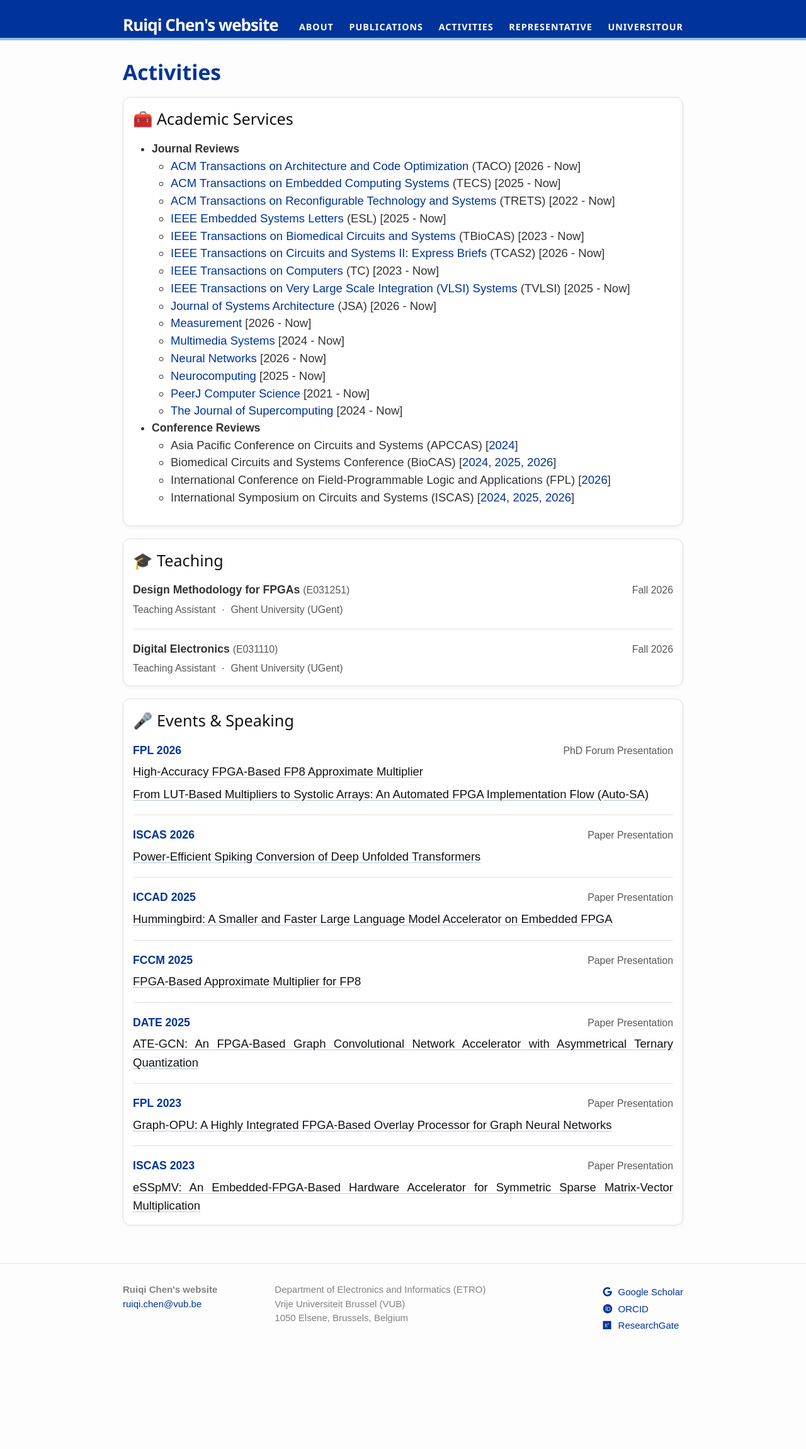
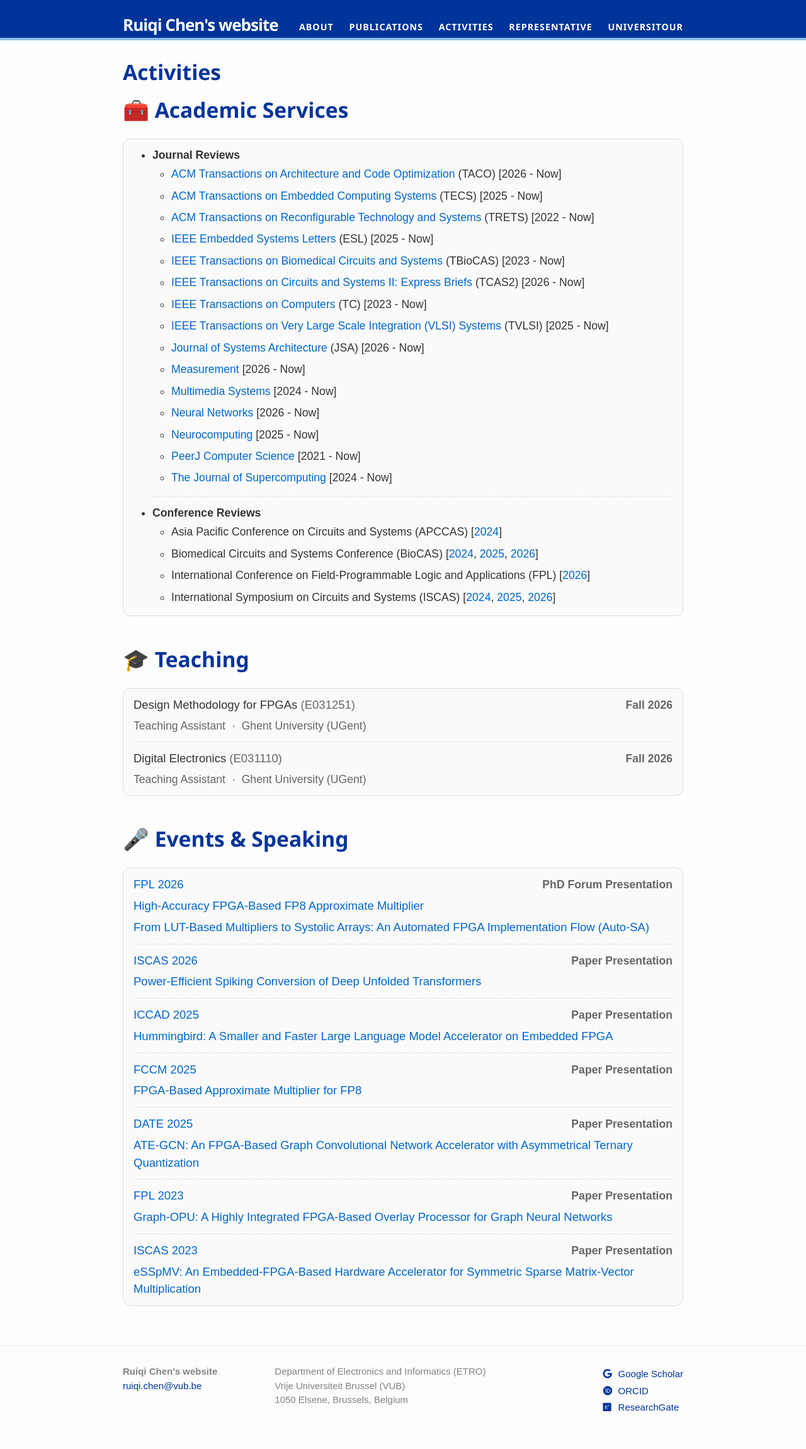
Before and after one commit to ruiqichen7/ruiqichen7.github.io, a Jekyll site: the page built from activities.md, in a window 1280 px wide. Shown: the whole page at 63% size. Built offline with Jekyll 4.4.1, drawn with Linux system fonts in a browser that asks for light colours; before the commit the page ends 2170 px from its top, so only the background shows below that.

Commit message:
update activities

```diff
--- a/_sass/_paper-box.scss
+++ b/_sass/_paper-box.scss
@@ -29,6 +29,63 @@
 }
 
 .page-activities {
+  .post-content > h2 {
+    margin: 48px 0 25.5px;
+    font-family: 'Segoe UI', sans-serif;
+    font-size: 2em;
+    font-weight: 700;
+    line-height: 1.2;
+    letter-spacing: 0;
+    color: #00349a;
+  }
+
+  .post-content > h2:first-child {
+    margin-top: 0;
+  }
+
+  .activity-card {
+    margin: 16px 0 32px;
+    padding: 12px 16px;
+    background: #fafafa;
+    border: 1px solid #ddd;
+    border-radius: 12px;
+    box-shadow: none;
+    font-family: Arial, "Times New Roman", serif;
+    font-size: 1.05em;
+    line-height: 1.5;
+    color: #333;
+  }
+
+  .activity-card p,
+  .activity-card ul {
+    font-size: 1em;
+    text-align: left;
+  }
+
+  .activity-card a {
+    color: #0066cc;
+    text-decoration: none;
+
+    &:hover,
+    &:focus-visible {
+      text-decoration: underline;
+    }
+  }
+
+  .activity-card .paper-box-text > ul:last-child {
+    margin-bottom: 0;
+  }
+
+  .activity-card .paper-box-text > ul > li + li {
+    margin-top: 12px;
+    padding-top: 12px;
+    border-top: 1px dashed #d8dee4;
+  }
+
+  .activity-card .paper-box-text > ul > li > ul > li {
+    padding: 4px 0;
+  }
+
   .teaching-list,
   .events-list {
     list-style: none;
@@ -38,9 +95,9 @@
 
   .teaching-course + .teaching-course,
   .event-entry + .event-entry {
-    margin-top: 18px;
-    padding-top: 18px;
-    border-top: 1px solid #e0e0e0;
+    margin-top: 12px;
+    padding-top: 12px;
+    border-top: 1px dashed #d8dee4;
   }
 
   .teaching-course-header,
@@ -56,8 +113,8 @@
   .teaching-course-header h3,
   .event-header h3 {
     margin: 0;
-    font-size: 1em;
-    font-weight: 600;
+    font-size: 1.05em;
+    font-weight: 400;
     line-height: 1.5;
   }
 
@@ -65,14 +122,19 @@
   .teaching-year,
   .teaching-meta,
   .event-role {
-    color: #595959;
-    font-size: 0.9em;
+    color: #666;
+    font-size: 1em;
     font-weight: 400;
   }
 
   .teaching-code,
   .teaching-year {
     white-space: nowrap;
+  }
+
+  .teaching-year,
+  .event-role {
+    font-weight: bold;
   }
 
   .teaching-meta {
@@ -85,25 +147,17 @@
 
   .event-paper {
     margin: 0;
-    line-height: 1.6;
+    line-height: 1.5;
+  }
+
+  .activity-card .event-paper {
+    font-size: 1.05em;
   }
 
   .event-paper + .event-paper {
     margin-top: 6px;
   }
 
-  .event-paper a {
-    color: $text-color;
-    text-decoration: underline;
-    text-decoration-color: #b8c6df;
-    text-underline-offset: 3px;
-
-    &:hover,
-    &:focus-visible {
-      color: $brand-color;
-      text-decoration-color: $brand-color;
-    }
-  }
 }
 
 .paper-box-text h2,
--- a/activities.md
+++ b/activities.md
@@ -4,8 +4,9 @@ title: Activities
 permalink: /activities/
 ---
 
+## 🧰 Academic Services
+
 <div class="paper-box activity-card"><div class="paper-box-text" markdown="1">
-## 🧰 Academic Services
 
 - **Journal Reviews**
   - [ACM Transactions on Architecture and Code Optimization](https://dl.acm.org/journal/taco) (TACO) [2026 - Now]
@@ -31,8 +32,9 @@ permalink: /activities/
   - International Symposium on Circuits and Systems (ISCAS) [[2024](https://2024.ieee-iscas.org/), [2025](https://2025.ieee-iscas.org/), [2026](https://2026.ieee-iscas.org/)]
 </div></div>
 
+## 🎓 Teaching
+
 <div class="paper-box activity-card"><div class="paper-box-text" markdown="1">
-## 🎓 Teaching
 
 <ul class="teaching-list">
   <li class="teaching-course">
@@ -52,8 +54,9 @@ permalink: /activities/
 </ul>
 </div></div>
 
+## 🎤 Events & Speaking
+
 <div class="paper-box activity-card"><div class="paper-box-text" markdown="1">
-## 🎤 Events & Speaking
 
 <ul class="events-list">
   <li class="event-entry">
```
